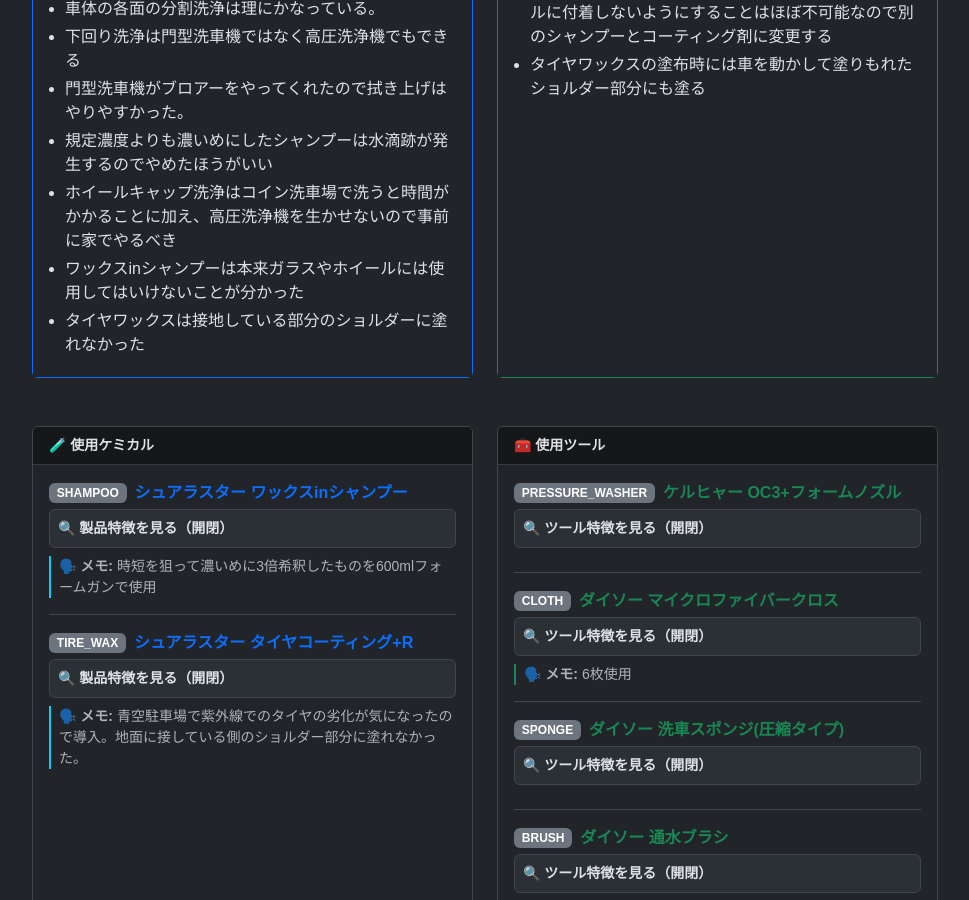
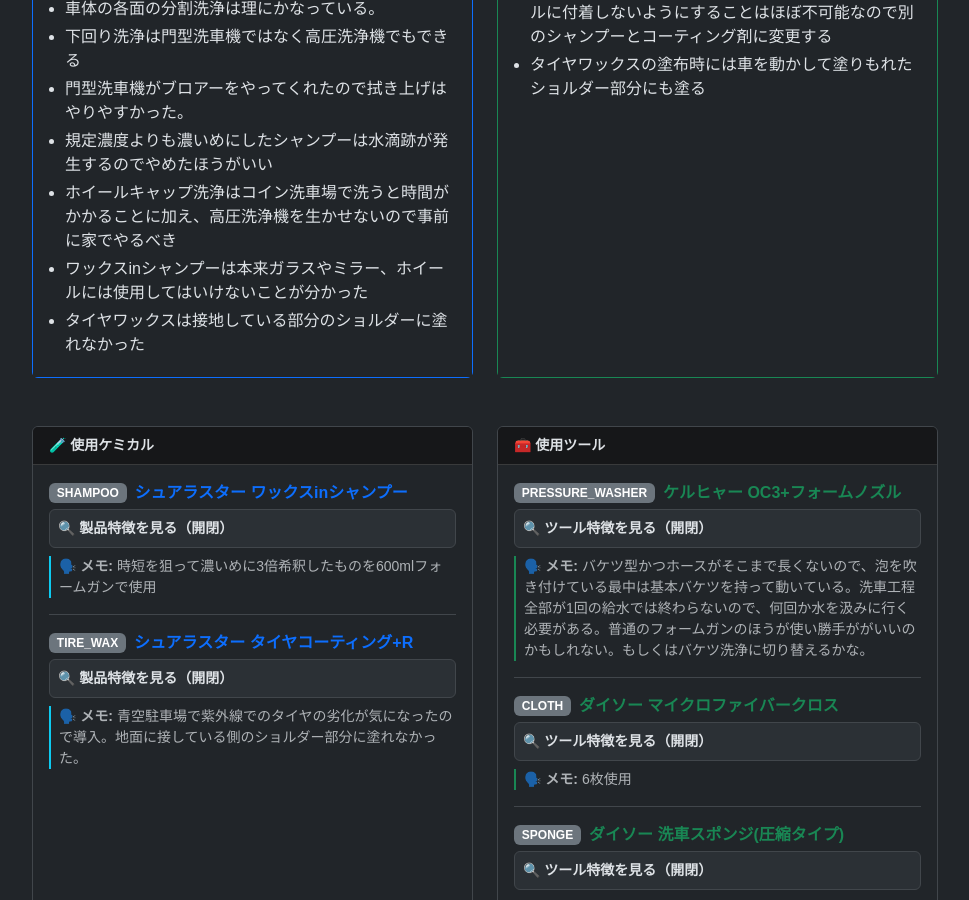
Before and after one commit to funyapar-org/fuel-lab, a Jekyll site: the page built from _wash_logs/2026-04-18-wash-log.md, in a window 1280 px wide and 900 px high, scrolled down 880 px. Shown: the whole window, without its empty margins (155-1124 px from the left). Built offline with Jekyll 4.4.1, drawn with Linux system fonts in a browser that asks for light colours.

Commit message:
文章追加

```diff
--- a/_data/wash_chemicals.yml
+++ b/_data/wash_chemicals.yml
@@ -6,7 +6,7 @@
   sur_wax_in:
     company: シュアラスター
     name: ワックスinシャンプー
-    comment: "洗浄と同時にワックス効果を発揮するシャンプー。洗浄力は弱め。実はガラスやミラー、未塗装樹脂には使用してはいけない。ホイールもワックス成分がブレーキダストや砂などの汚れを絡め取ってしまい、高圧洗浄機でも取りにくい汚れを残す可能性がある。時短になると思って使用していたが結果的に余計な労力を増やしてしまっていた。"
+    comment: "洗浄と同時にワックスによって撥水効果を発揮するシャンプー。純粋な洗浄力は弱め。実はガラスやミラー、未塗装樹脂には油膜になるので使用してはいけない。ホイールも油膜がブレーキダストや砂などの汚れを絡め取ってしまい、高圧洗浄機でも取りにくい汚れになってしまう可能性がある。時短になると思って使用していたが結果的に余計な労力を増やしてしまっていた。"
     link: https://amzn.to/4eTBEor
   sur_cleaner_in:
     company: シュアラスター
--- a/_wash_logs/2026-04-18-wash-log.md
+++ b/_wash_logs/2026-04-18-wash-log.md
@@ -29,6 +29,7 @@
 # --- 使用ツール ---
 tools:
   - id: pressure_washer.karcher_oc3_with_foam_nozzle
+    note: バケツ型かつホースがそこまで長くないので、泡を吹き付けている最中は基本バケツを持って動いている。洗車工程全部が1回の給水では終わらないので、何回か水を汲みに行く必要がある。普通のフォームガンのほうが使い勝手ががいいのかもしれない。もしくはバケツ洗浄に切り替えるかな。
   - id: cloth.daiso_microfiber_cloth
     note: 6枚使用
   - id: sponge.daiso_compresed_sponge
@@ -79,7 +80,7 @@
   - 門型洗車機がブロアーをやってくれたので拭き上げはやりやすかった。
   - 規定濃度よりも濃いめにしたシャンプーは水滴跡が発生するのでやめたほうがいい
   - ホイールキャップ洗浄はコイン洗車場で洗うと時間がかかることに加え、高圧洗浄機を生かせないので事前に家でやるべき
-  - ワックスinシャンプーは本来ガラスやホイールには使用してはいけないことが分かった
+  - ワックスinシャンプーは本来ガラスやミラー、ホイールには使用してはいけないことが分かった
   - タイヤワックスは接地している部分のショルダーに塗れなかった
 
 # --- 次回への課題（Next Actions） ---
```
